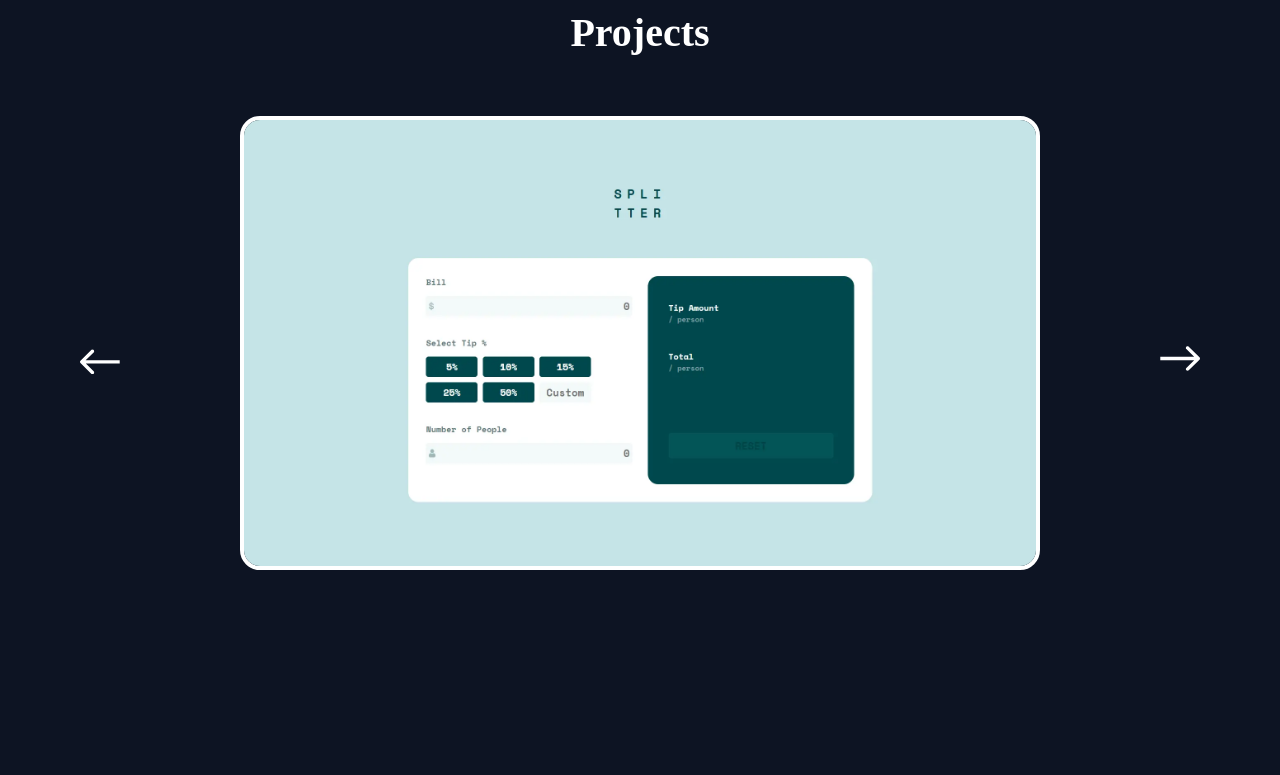
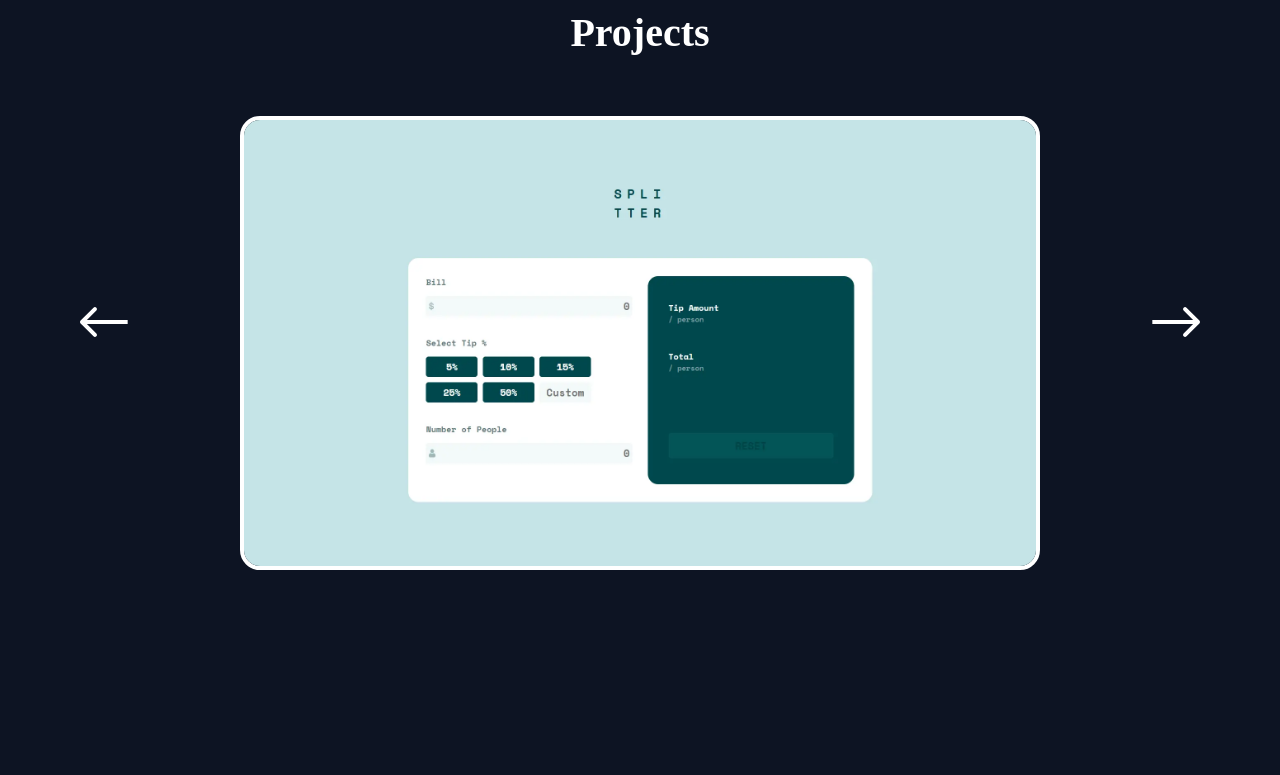
Before and after one commit to hub-bla/portfolio, a React (Vite) app: page / in a window 1280 px wide. Shown: the part 1708-2483 px from the top of the page. Built offline with nearby package versions, Linux system fonts and the light colour scheme.

Commit message:
button improvements

```diff
--- a/src/components/Carousel.jsx
+++ b/src/components/Carousel.jsx
@@ -44,47 +44,36 @@ const CarouselButton = styled.button`
     cursor: pointer;
     background-color: transparent;
     border: none;
+    width: 48px;
+    height: 48px;
 
 `
 const ArrowButton = styled.img`
-    width: 20px;
-    @media (min-width: 600px){
-        width: 40px;
-    }
+    width: 48px;
+    height: 48px;
+    object-position: fit;
 `
 
 const LeftButton = styled(CarouselButton)`
-    top: 50%;
-    left: -12%;
+    bottom: -40%;
+    left: 20%;
     transform: rotate(180deg);
     @media (min-width: 600px){
+        bottom: 50%;
         left: -20%;
     }
 `
 
 const RightButton = styled(CarouselButton)`
-    top: 50%;
-    right: -12%;
+    bottom: -40%;
+    right: 20%;
     @media (min-width: 600px){
+        bottom: 50%;
         right: -20%;
     }
 `
 
-const BackgroundDiv = styled.div`
-    display:flex;
-    flex-direction: column;
-    justify-content: center;
-    align-items: center;
-    width: 100vw;
-    height: 60%;
-    background-image: url(${MobileWaves});
-    background-repeat: no-repeat;
-    background-size: 100vw;
-    background-position: top;
-    @media (min-width: 600px){
-        background-image: url(${Waves});
-}
-`
+
 
 function Carousel(){
     const [count, setCount] = useState(0)
```
